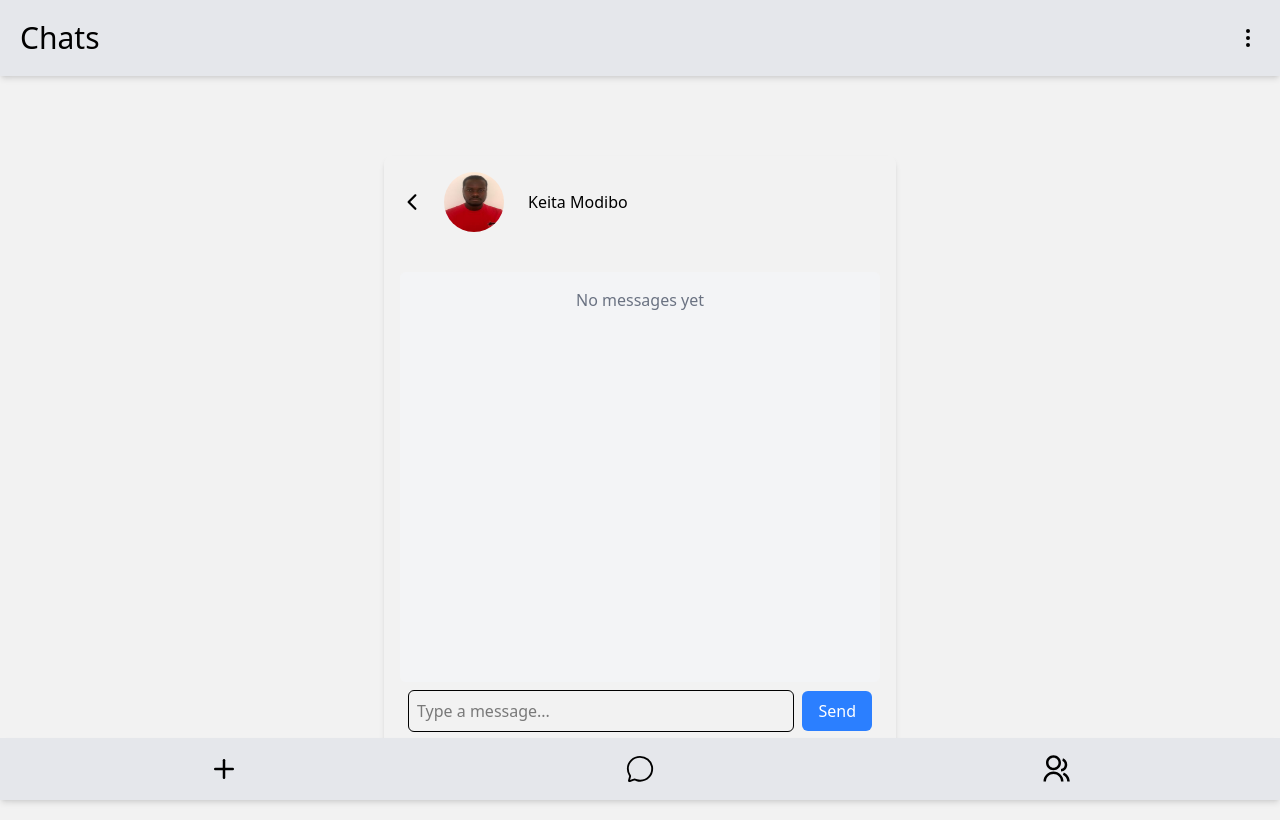
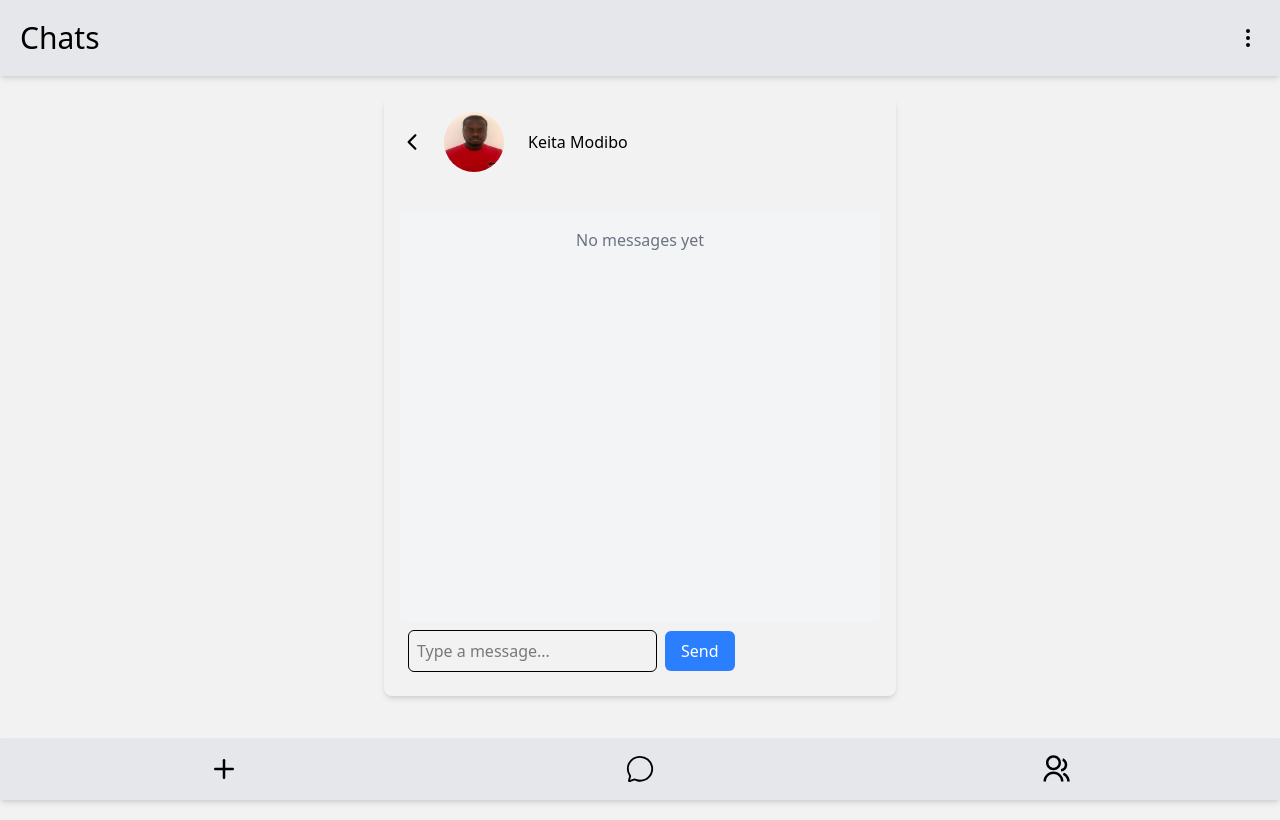
Before and after one commit to zaccodder/chateer-app, a React (Vite) app in the folder chateer-frontend/: page /singleuser in a window 1280 px wide. Built offline with nearby package versions, Linux system fonts and the light colour scheme.

Commit message:
getting a single user

```diff
--- a/chateer-frontend/src/pages/SingleUser.jsx
+++ b/chateer-frontend/src/pages/SingleUser.jsx
@@ -15,7 +15,7 @@ export default function SingleUser() {
 
   }
   return (
-    <div className="flex flex-col mt-20 h-[75vh] max-w-lg mx-auto p-4 rounded-lg shadow-md">
+    <div className="flex flex-col mt-5 h-[75vh] max-w-lg mx-auto p-4 rounded-lg shadow-md">
       <div className="flex items-center gap-5 mb-10">
         <Link to="/chatroom"><IoIosArrowBack className="text-2xl"/></Link>
       <UserProfile />
@@ -34,12 +34,14 @@ export default function SingleUser() {
       </div>
 
       <form action={chandleClik} className="flex items-center space-x-2 p-2 ">
+        <div>
         <input
           type="text"
           placeholder="Type a message..."
           name="message"
           className="flex-grow p-2 border rounded-md"
         />
+        </div>
         <button className="px-4 py-2 bg-blue-500 text-white rounded-md">
           Send
         </button>
```
